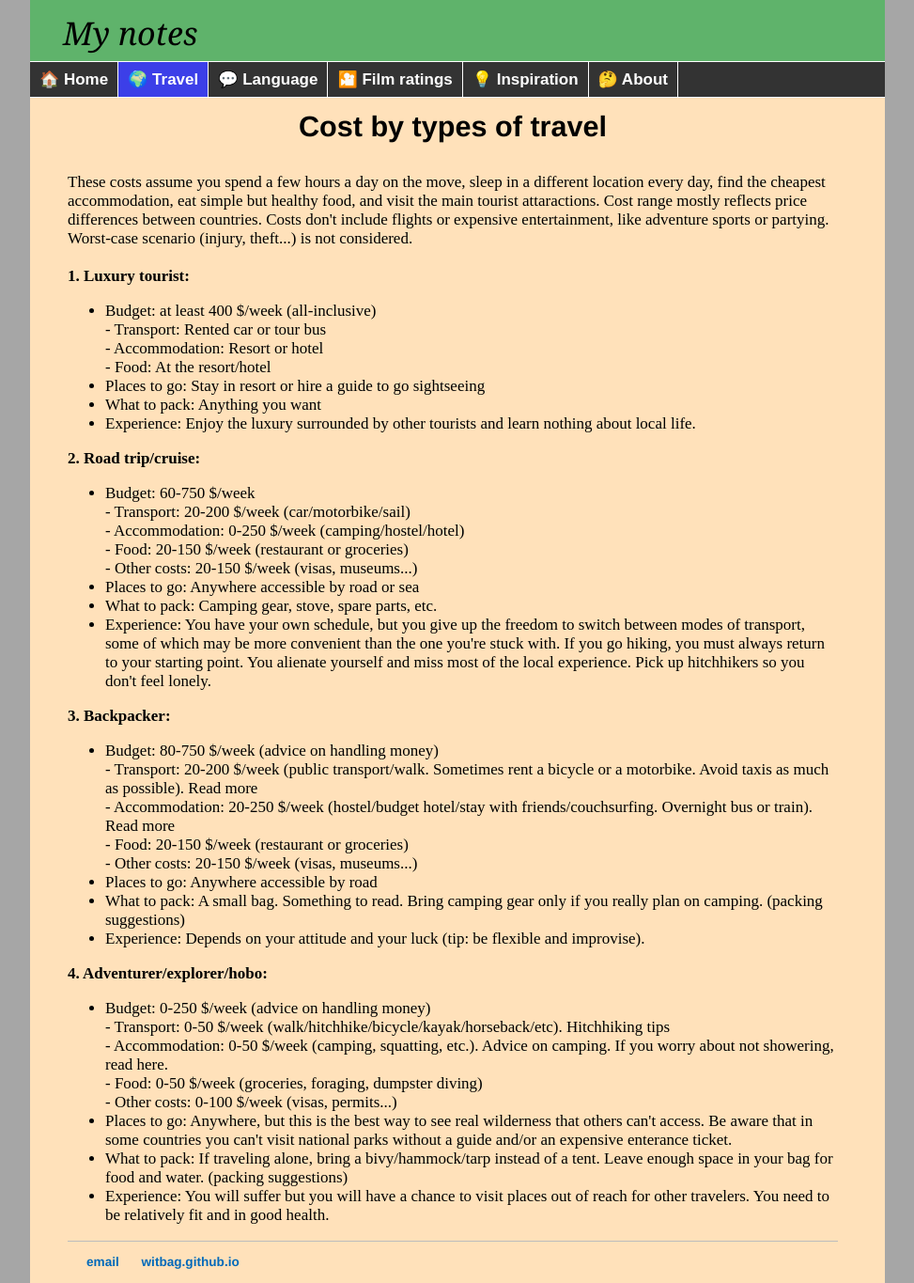
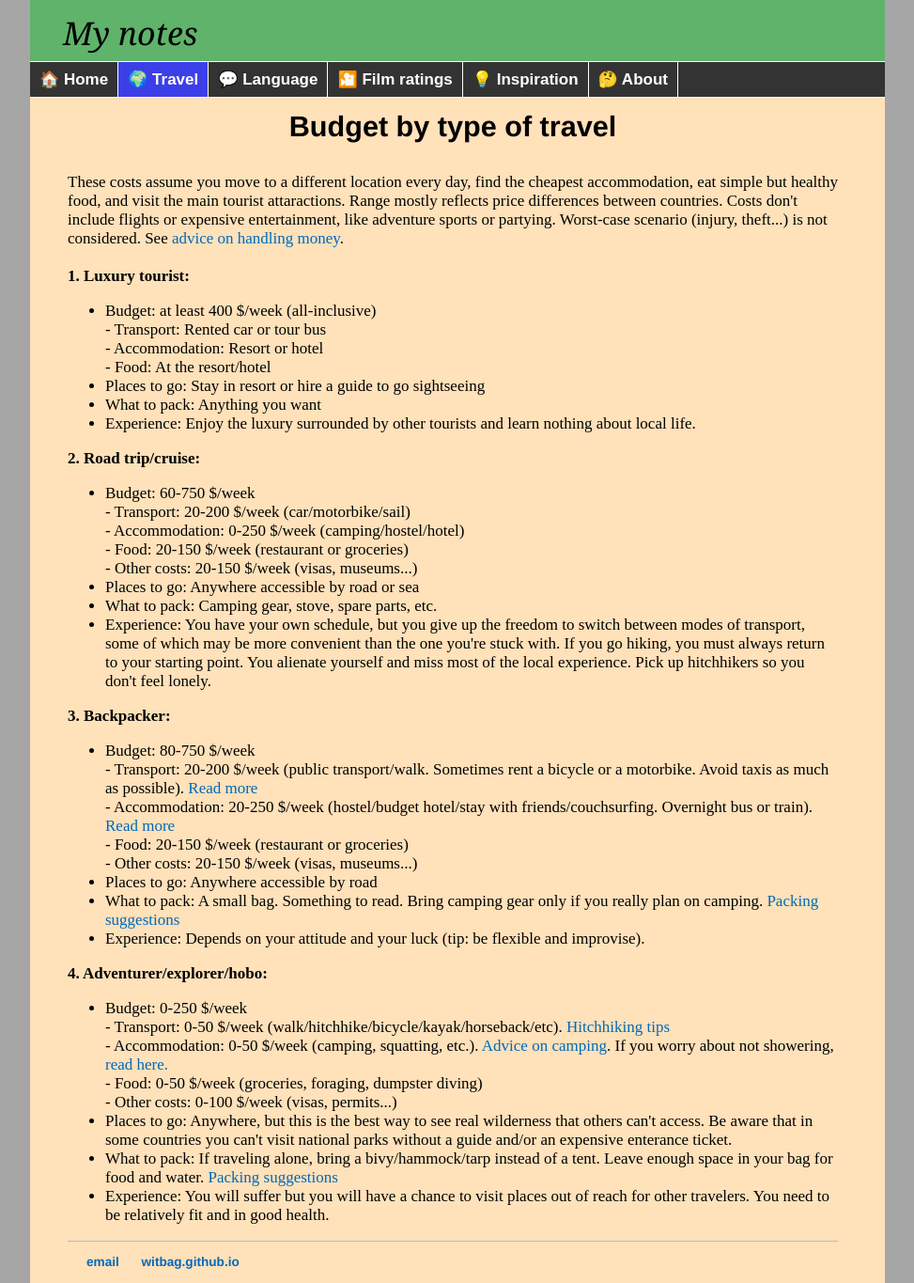
Before and after one commit to witbag/witbag.github.io, a Jekyll site: the page built from travel/budget.html, in a window 1280 px wide. Shown: the whole page at 94% size, without its empty margins (153-1126 px from the left). Built offline with Jekyll 4.4.1, drawn with Linux system fonts in a browser that asks for light colours.

Commit message:
Update budget.html

```diff
--- a/travel/budget.html
+++ b/travel/budget.html
@@ -6,9 +6,9 @@ title: Travel advice
 <div class="travel">
 
 <br>
-<center><h2>Cost by types of travel</h2></center>
+<center><h2>Budget by type of travel</h2></center>
 <br>
-These costs assume you spend a few hours a day on the move, sleep in a different location every day, find the cheapest accommodation, eat simple but healthy food, and visit the main tourist attaractions. Cost range mostly reflects price differences between countries. Costs don't include flights or expensive entertainment, like adventure sports or partying. Worst-case scenario (injury, theft...) is not considered.<br>
+These costs assume you move to a different location every day, find the cheapest accommodation, eat simple but healthy food, and visit the main tourist attaractions. Range mostly reflects price differences between countries. Costs don't include flights or expensive entertainment, like adventure sports or partying. Worst-case scenario (injury, theft...) is not considered. See <a href="money.html">advice on handling money</a>.<br>
 <br>
 <b>1. Luxury tourist:</b>
 <ul>
@@ -33,24 +33,24 @@ These costs assume you spend a few hours a day on the move, sleep in a different
 </ul>
 <b>3. Backpacker:</b>
 <ul>
-<li>Budget: 80-750 $/week (advice on handling money)<br>
-- Transport: 20-200 $/week (public transport/walk. Sometimes rent a bicycle or a motorbike. Avoid taxis as much as possible). Read more<br>
-- Accommodation: 20-250 $/week (hostel/budget hotel/stay with friends/couchsurfing. Overnight bus or train). Read more<br>
+<li>Budget: 80-750 $/week<br>
+- Transport: 20-200 $/week (public transport/walk. Sometimes rent a bicycle or a motorbike. Avoid taxis as much as possible). <a href="transport.html">Read more</a><br>
+- Accommodation: 20-250 $/week (hostel/budget hotel/stay with friends/couchsurfing. Overnight bus or train). <a href="accommodation.html">Read more</a><br>
 - Food: 20-150 $/week (restaurant or groceries)<br>
 - Other costs: 20-150 $/week (visas, museums...)<br>
 <li>Places to go: Anywhere accessible by road<br>
-<li>What to pack: A small bag. Something to read. Bring camping gear only if you really plan on camping. (packing suggestions)<br>
+<li>What to pack: A small bag. Something to read. Bring camping gear only if you really plan on camping. <a href="packing.html">Packing suggestions</a><br>
 <li>Experience: Depends on your attitude and your luck (tip: be flexible and improvise).<br>
 </ul>
 <b>4. Adventurer/explorer/hobo:</b>
 <ul>
-<li>Budget: 0-250 $/week (advice on handling money)<br>
-- Transport: 0-50 $/week (walk/hitchhike/bicycle/kayak/horseback/etc). Hitchhiking tips<br>
-- Accommodation: 0-50 $/week (camping, squatting, etc.). Advice on camping. If you worry about not showering, read here.<br>
+<li>Budget: 0-250 $/week<br>
+- Transport: 0-50 $/week (walk/hitchhike/bicycle/kayak/horseback/etc). <a href="transport.html">Hitchhiking tips</a><br>
+- Accommodation: 0-50 $/week (camping, squatting, etc.). <a href="accommodation.html">Advice on camping</a>. If you worry about not showering, <a href="https://www.theatlantic.com/health/archive/2016/06/i-stopped-showering-and-life-continued/486314" target=_blank>read here.</a><br>
 - Food: 0-50 $/week (groceries, foraging, dumpster diving)<br>
 - Other costs: 0-100 $/week (visas, permits...)<br>
 <li>Places to go: Anywhere, but this is the best way to see real wilderness that others can't access. Be aware that in some countries you can't visit national parks without a guide and/or an expensive enterance ticket.<br>
-<li>What to pack: If traveling alone, bring a bivy/hammock/tarp instead of a tent. Leave enough space in your bag for food and water. (packing suggestions)<br>
+<li>What to pack: If traveling alone, bring a bivy/hammock/tarp instead of a tent. Leave enough space in your bag for food and water. <a href="packing.html">Packing suggestions</a><br>
 <li>Experience: You will suffer but you will have a chance to visit places out of reach for other travelers. You need to be relatively fit and in good health.<br>
 </ul>
 </div>
```
